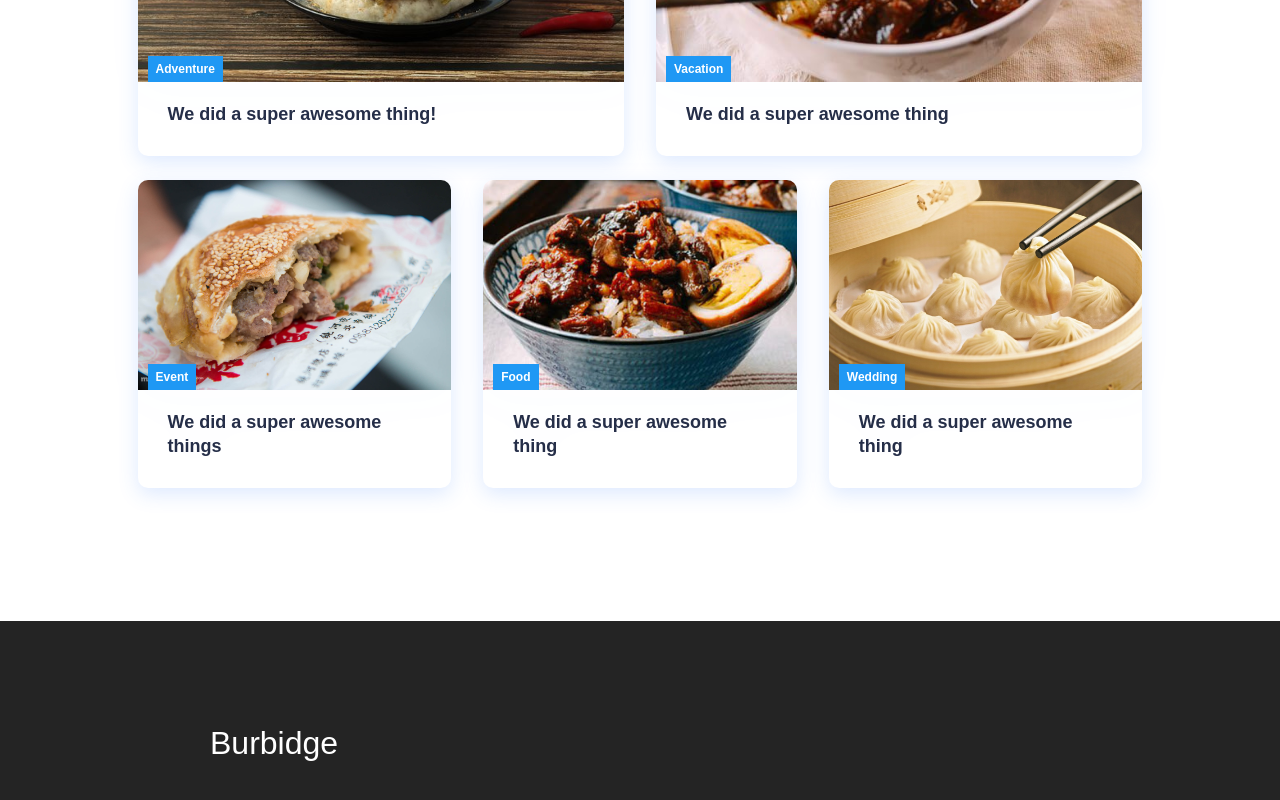
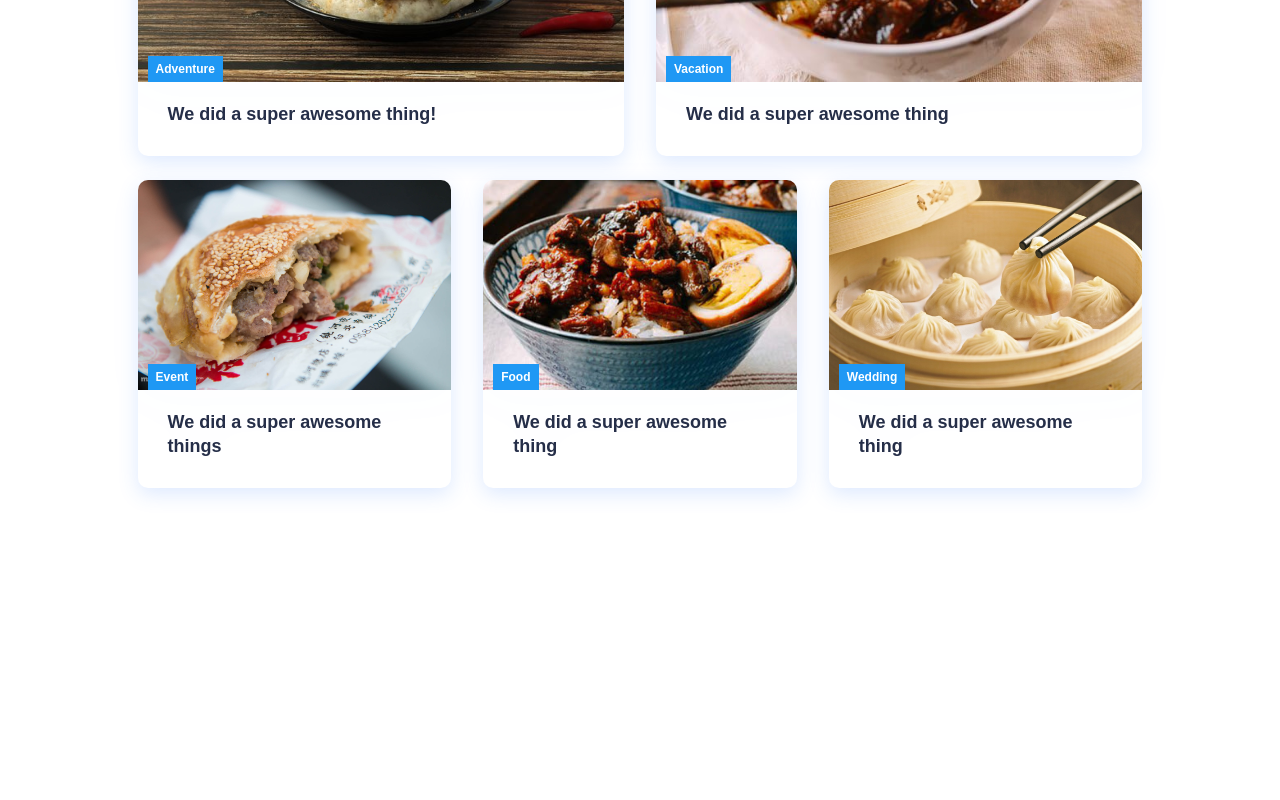
Before and after one commit to haisleyb/burbidge-site, a React (Create React App) app: page / in a window 1280 px wide. Shown: the part 1319-2119 px from the top of the page. After the commit the page ends 1940 px from the top, so only its background shows below. Built offline with nearby package versions, Linux system fonts and the light colour scheme.

Commit message:
add in raffle form

```diff
--- a/src/components/Footer/Footer.tsx
+++ /dev/null
@@ -1,22 +0,0 @@
-import { FunctionComponent } from 'react';
-import './footer.css';
-import { Link } from 'react-router-dom';
-
-
-const Footer: FunctionComponent = () => {
-  return (
-<div className='footer-container'>
-  <section className='social-media'>
-    <div className='social-media-wrap'>
-      <div className='footer-logo'>
-        <Link to='/' className='social-logo'>
-          Burbidge
-        </Link>
-      </div>
-    </div>
-  </section>
-  </div>
-  );
-}
-
-export default (Footer);
--- a/src/components/Footer/footer.css
+++ /dev/null
@@ -1,115 +0,0 @@
-.footer-container {
-    background-color: #242424;
-    padding: 4rem 0 2rem 0;
-    display: flex;
-    flex-direction: column;
-    justify-content: center;
-    align-items: center;
-  }
-
-  .footer-subscription {
-    display: flex;
-    flex-direction: column;
-    justify-content: center;
-    align-items: center;
-    text-align: center;
-
-    margin-bottom: 24px;
-    padding: 24px;
-    color: #fff;
-  }
-
-  .footer-subscription > p {
-    font-family: 'Trebuchet MS', 'Lucida Sans Unicode', 'Lucida Grande',
-      'Lucida Sans', Arial, sans-serif;
-  }
-
-  .footer-subscription-heading {
-    margin-bottom: 24px;
-    font-size: 24px;
-  }
-
-  .footer-subscription-text {
-    margin-bottom: 24px;
-    font-size: 20px;
-  }
-
-  .footer-input {
-    padding: 8px 20px;
-    border-radius: 2px;
-    margin-right: 10px;
-    outline: none;
-    border: none;
-    font-size: 18px;
-    margin-bottom: 16px;
-    border: 1px solid #fff;
-  }
-
-  /* Social Icons */
-  .social-icon-link {
-    color: #fff;
-    font-size: 24px;
-  }
-
-  .social-media {
-    max-width: 1000px;
-    width: 100%;
-  }
-
-  .social-media-wrap {
-    display: flex;
-    justify-content: space-between;
-    align-items: center;
-    width: 90%;
-    max-width: 1000px;
-    margin: 40px auto 0 auto;
-  }
-
-  .social-icons {
-    display: flex;
-    justify-content: space-between;
-    align-items: center;
-    width: 240px;
-  }
-
-  .social-logo {
-    color: #fff;
-    justify-self: start;
-    margin-left: 20px;
-    cursor: pointer;
-    text-decoration: none;
-    font-size: 2rem;
-    display: flex;
-    align-items: center;
-    margin-bottom: 16px;
-  }
-
-  .website-rights {
-    color: #fff;
-    margin-bottom: 16px;
-  }
-
-  @media screen and (max-width: 820px) {
-    .footer-links {
-      padding-top: 2rem;
-    }
-
-    .footer-input {
-      width: 100%;
-    }
-
-    .btn {
-      width: 100%;
-    }
-
-    .footer-link-wrapper {
-      flex-direction: column;
-    }
-
-    .social-media-wrap {
-      flex-direction: column;
-    }
-  }
-
-  @media screen and (max-width: 768px) {
-  }
--- a/src/components/Pages/Home/Home.tsx
+++ b/src/components/Pages/Home/Home.tsx
@@ -1,7 +1,6 @@
 import React, { FunctionComponent } from 'react';
 import { Carousel } from 'react-responsive-carousel';
 import Cards from '../../Cards/Cards';
-import Footer from '../../Footer/Footer';
 import "react-responsive-carousel/lib/styles/carousel.min.css";
 import "./home.css";
 
--- a/src/components/Pages/Signup/Signup.tsx
+++ b/src/components/Pages/Signup/Signup.tsx
@@ -1,9 +1,12 @@
 import React, { FunctionComponent } from 'react';
+import "./signup.css"
 
 const Signup: FunctionComponent = () => {
   return (
-    <div className="sign-up">
-      <h2>Signup</h2>
+    <div>
+      <div className="container">
+        <iframe className="responsive-iframe" src="https://docs.google.com/forms/d/e/1FAIpQLSdBzEPQ28vatqkYyQ27FfDOmP7_43O_2PcR7PB084GtzZ65oQ/viewform?embedded=true" width="640" height="836" frameBorder="0">Loading…</iframe>
+      </div>
     </div>
   );
 }
--- /dev/null
+++ b/src/components/Pages/Signup/signup.css
@@ -0,0 +1,18 @@
+.container {
+    margin-top: 2rem;
+    position: relative;
+    width: 100%;
+    overflow: hidden;
+    padding-top: 100%; /* 1:1 Aspect Ratio */
+  }
+
+  .responsive-iframe {
+    position: absolute;
+    top: 0;
+    left: 0;
+    bottom: 0;
+    right: 0;
+    width: 100%;
+    height: 100%;
+    border: none;
+  }
--- a/src/router.tsx
+++ b/src/router.tsx
@@ -1,7 +1,6 @@
 import * as React from 'react';
 import { BrowserRouter, Route, Switch } from 'react-router-dom';
 import App from './App'
-import Footer from './components/Footer/Footer';
 import Header from './components/Header/Header';
 import Events from './components/Pages/Events/Events';
 import Signup from './components/Pages/Signup/Signup';
@@ -22,7 +21,6 @@ export const AppRouter: React.FunctionComponent = () => {
               <Route path="/signup" component={Signup}/>
             </Switch>
           </main>
-         <Footer />
         </BrowserRouter>
       </div>
   )
```
